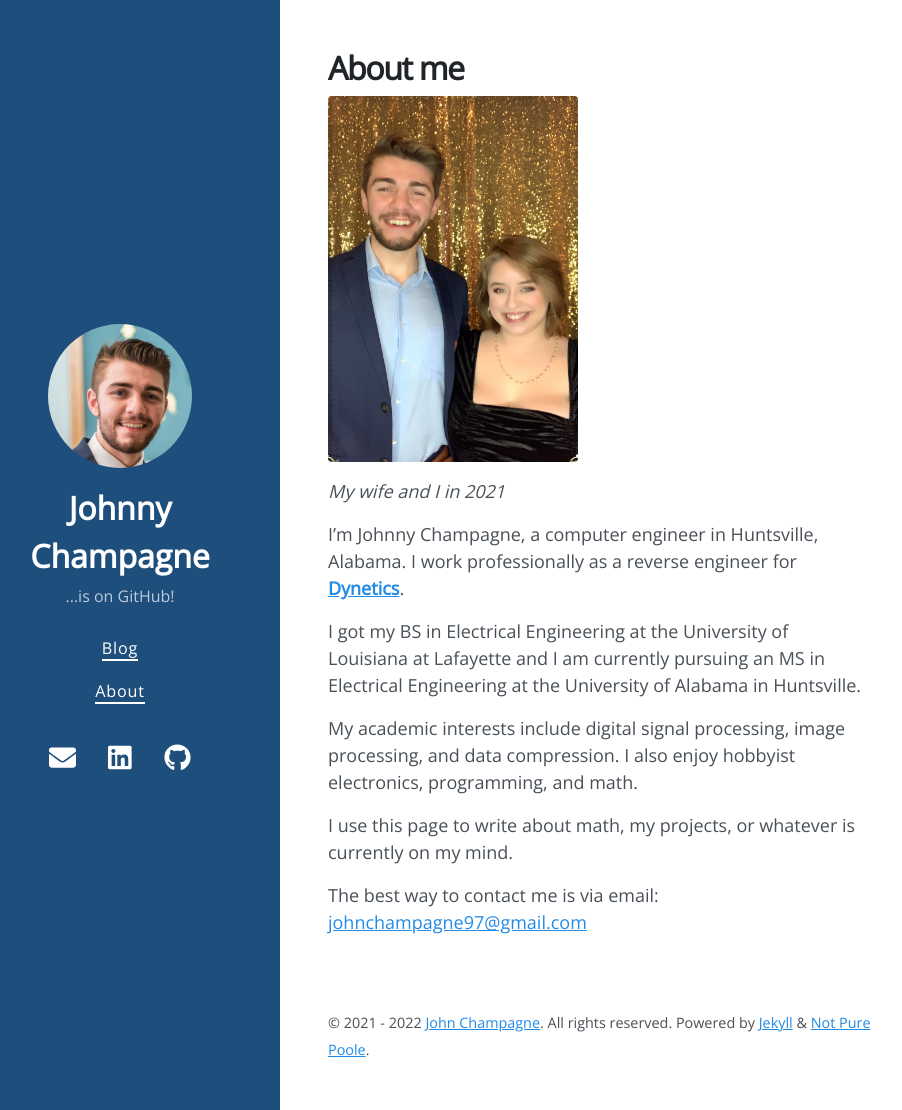
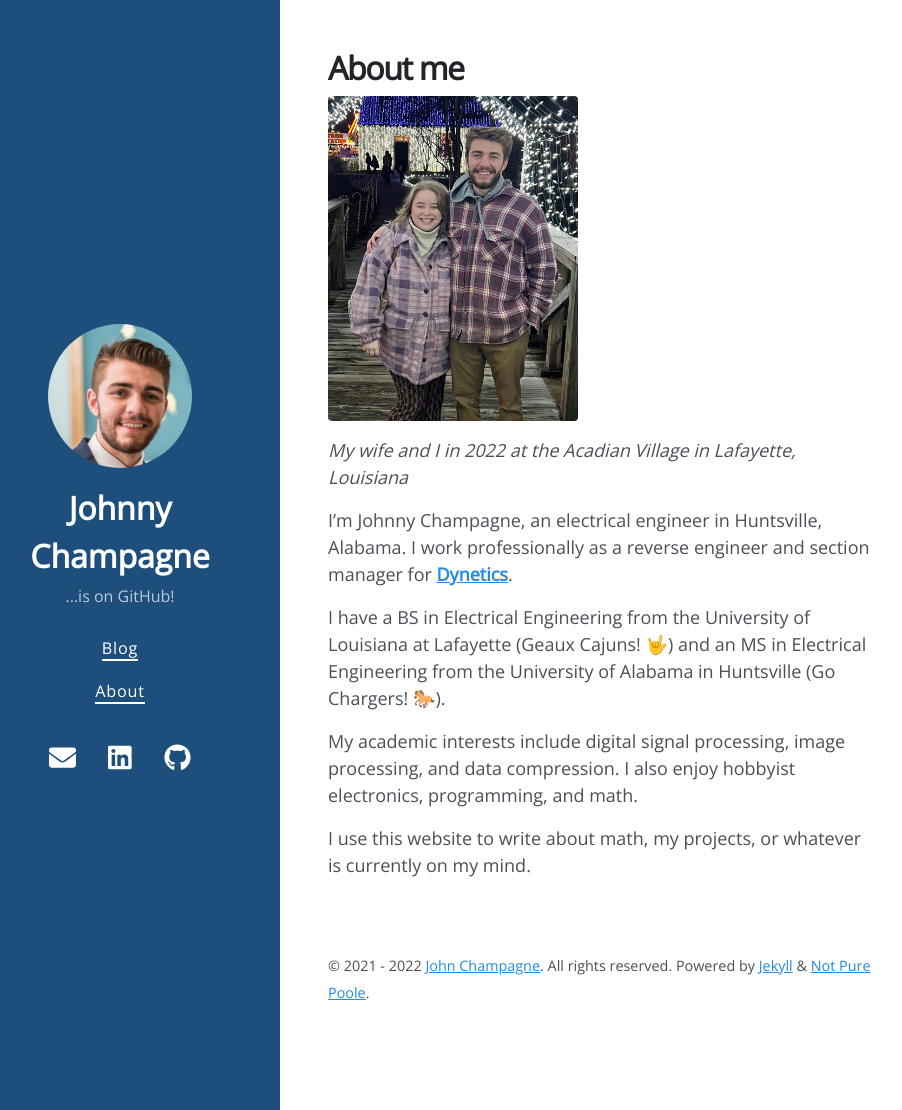
Before and after one commit to john-champagne/john-champagne.github.io, a Jekyll site: the page built from about.md, in a window 1280 px wide and 1110 px high. Shown: the whole window, without its empty margins (40-942 px from the left). Built offline with Jekyll 4.4.1, drawn with Linux system fonts in a browser that asks for light colours; nearby versions of some CDN libraries.

Commit message:
new post + updated about

```diff
--- a/about.md
+++ b/about.md
@@ -2,17 +2,17 @@
 layout: page
 title: About me
 ---
-![Me](/assets/about/me.jpg){: width="250" }
-*My wife and I in 2021*
+![Me](/assets/about/me2.jpg){: width="250" }
+*My wife and I in 2022 at the Acadian Village in Lafayette, Louisiana*
 
 
-I'm Johnny Champagne, a computer engineer in Huntsville, Alabama. I work professionally as a reverse engineer for **[Dynetics](https://www.dynetics.com/)**.
+I'm Johnny Champagne, an electrical engineer in Huntsville, Alabama. I work professionally as a reverse engineer and section manager for **[Dynetics](https://www.dynetics.com/)**.
 
-I got my BS in Electrical Engineering at the University of Louisiana at Lafayette and I am currently pursuing an MS in Electrical Engineering at the University of Alabama in Huntsville.
+
+I have a BS in Electrical Engineering from the University of Louisiana at Lafayette (Geaux Cajuns! 🤟) and an MS in Electrical Engineering from the University of Alabama in Huntsville (Go Chargers! 🐎).
+
 
 My academic interests include digital signal processing, image processing, and data compression. I also enjoy hobbyist electronics, programming, and math.
 
-I use this page to write about math, my projects, or whatever is currently on my mind.
 
-
-The best way to contact me is via email: [johnchampagne97@gmail.com](mailto:johnchampagne97@gmail.com)
+I use this website to write about math, my projects, or whatever is currently on my mind.
```
Also changed, not shown: _posts/2022-12-23-noise-generator-2.md (added, +38 -0 lines), assets/about/me2.jpg (added).
